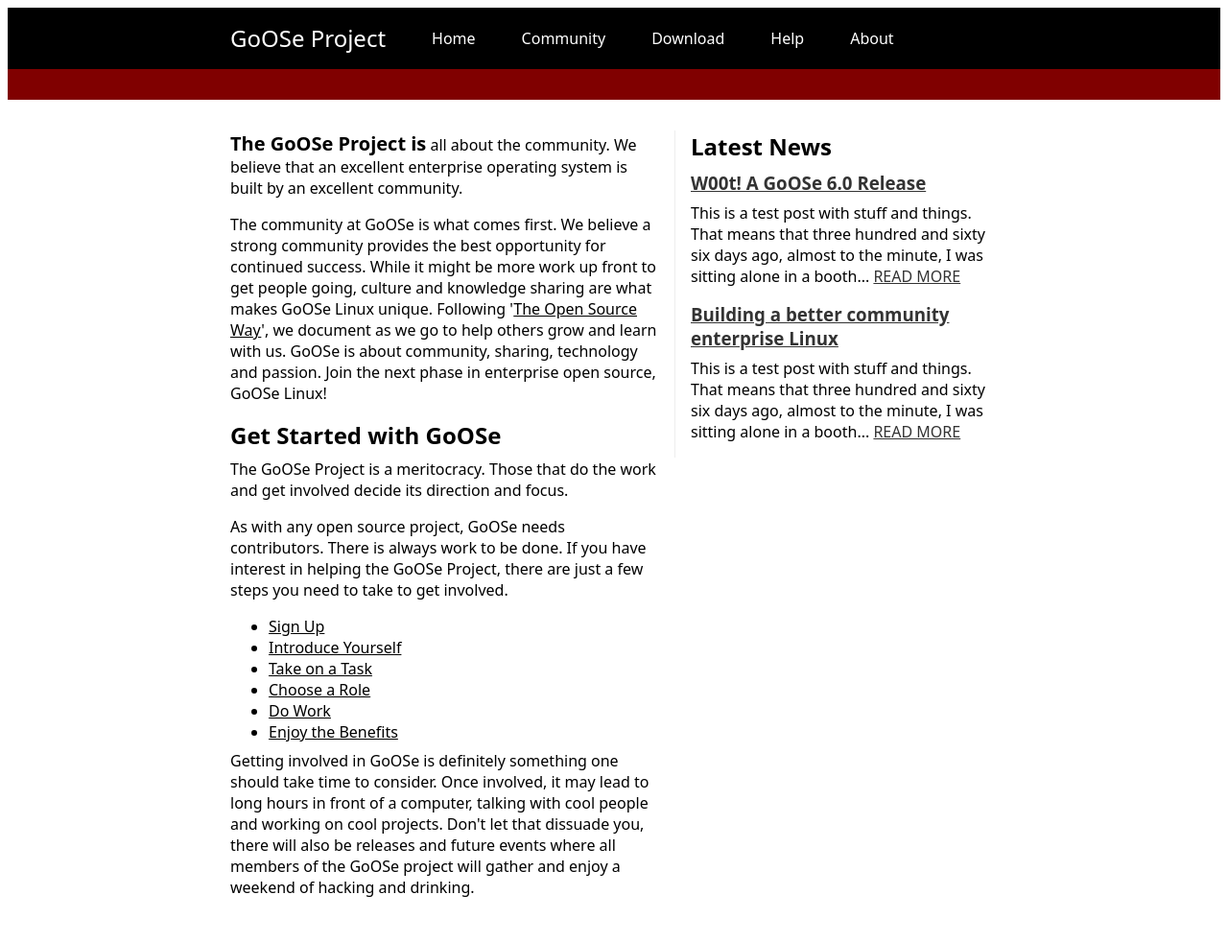
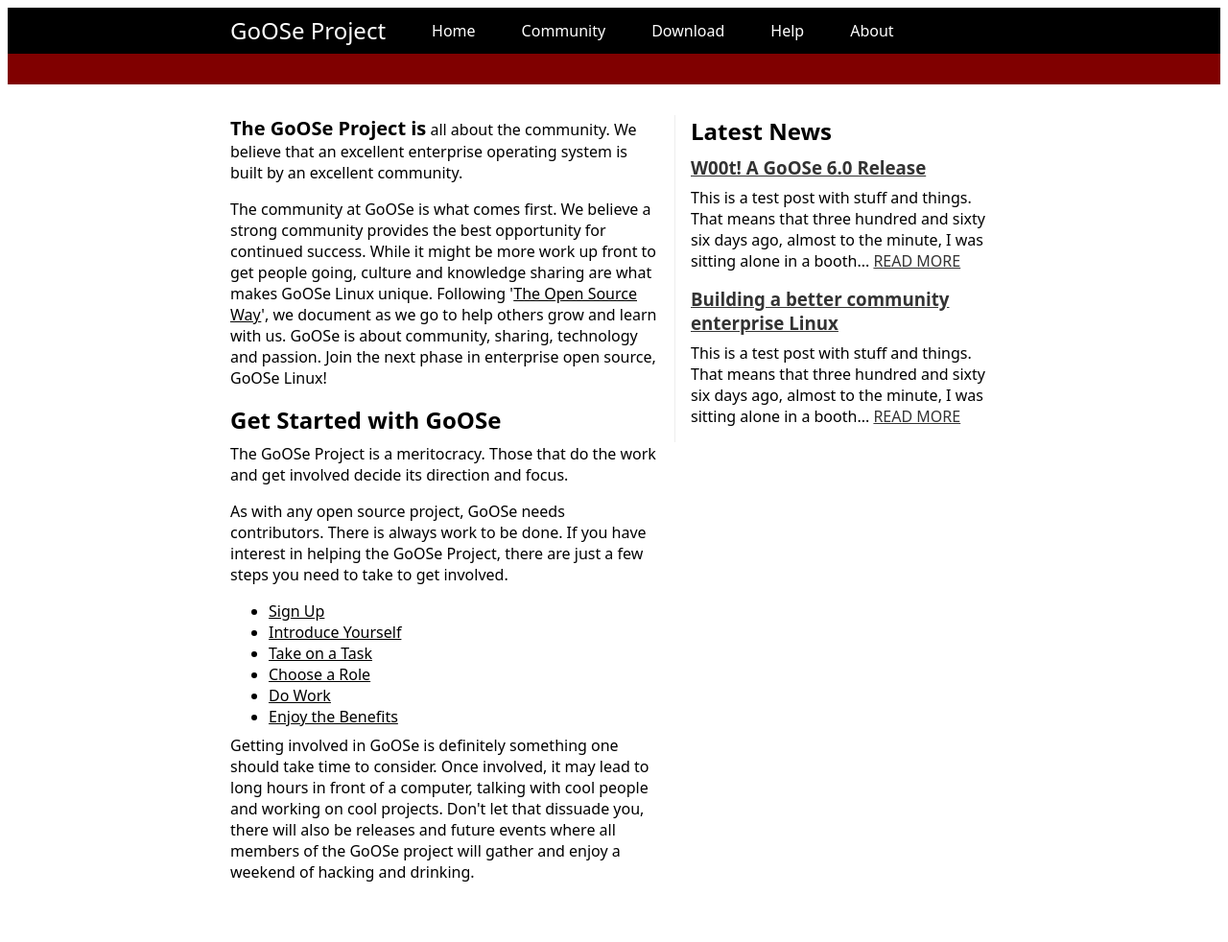
Before and after one commit to gooseproject/gooseproject.github.com, a Jekyll site: the page built from index.html, in a window 1280 px wide. Shown: the whole page at 96% size. Built offline with Jekyll 4.4.1, drawn with Linux system fonts in a browser that asks for light colours.

Commit message:
adding style and a bit of template adjustment

```diff
--- a/_layouts/main.html
+++ b/_layouts/main.html
@@ -3,16 +3,17 @@
 <title>{{ page.title }}</title>
 <style type="text/css">
 body, body a { color: black; font-family:Sans,Georgia; }
-#topnav { background-color: black; color: white; line-height: 4em; }
+#topnav { background-color: black; color: white; line-height: 3em; }
+#topnav a:hover { color: #FFFFFF; }
+#topnav .currentpage { background-color: black; color: #AA0000; }
 #topnav ul, #status, #content, #footer { margin: 0 auto; width: 50em; }
-#topnav a:hover { color: #800000; }
 #topnav a, #header a, #header, #topnav { color: white; text-decoration: none;  }
 #topnav li, #footer li { display: block; padding: 0 3em 0 0; float: left; list-style-type: none; }
 .clear { clear: both; }
 #topnav ul { padding: 0; }
 #topnav { }
 .homelink { font-size: 1.5em; }
-.signpost { font-size: 2.5em; }
+.signpost { font-size: 2em; }
 .gph { font-size: 1.25em; font-weight: bold; }
 
 #main { margin-right: 21em; line-spacing: 2; padding-right: 1em;}
@@ -37,11 +38,11 @@
 <div id="topnav">
 <ul>
 <li><a href="/" class="homelink">{{page.title}}</a></li>
-<li><a href="/">Home</a></li>
-<li><a href="#">Community</a></li>
-<li><a href="#">Download</a></li>
-<li><a href="#">Help</a></li>
-<li><a href="#">About</a></li>
+<li><a href="/"{% if page.name == 'home' %} class="currentpage"{% endif %}>Home</a></li>
+<li><a href="/community.html"{% if page.name == 'community' %} class="currentpage"{% endif %}>Community</a></li>
+<li><a href="/download.html"{% if page.name == 'download' %} class="currentpage"{% endif %}>Download</a></li>
+<li><a href="/help.html"{% if page.name == 'help' %} class="currentpage"{% endif %}>Help</a></li>
+<li><a href="/about.html"{% if page.name == 'about' %} class="currentpage"{% endif %}>About</a></li>
 </ul>
 <br class="clear" />
 </div>
@@ -50,6 +51,8 @@
         {% case page.name %}
             {% when 'home' %}
                 {% include home_status.html %}
+            {% when 'community' %}
+                {% include community_status.html %}
         {% endcase %}
     </div>
 </div>
```
